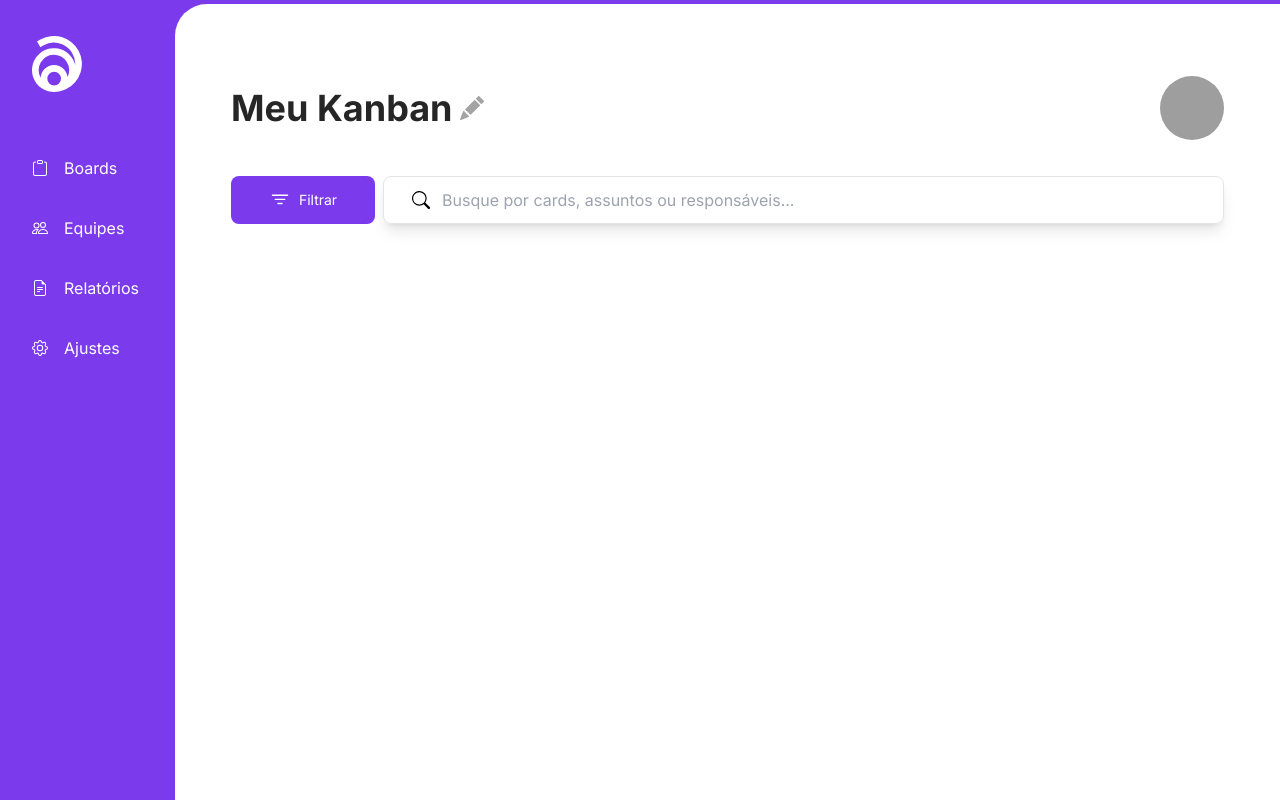
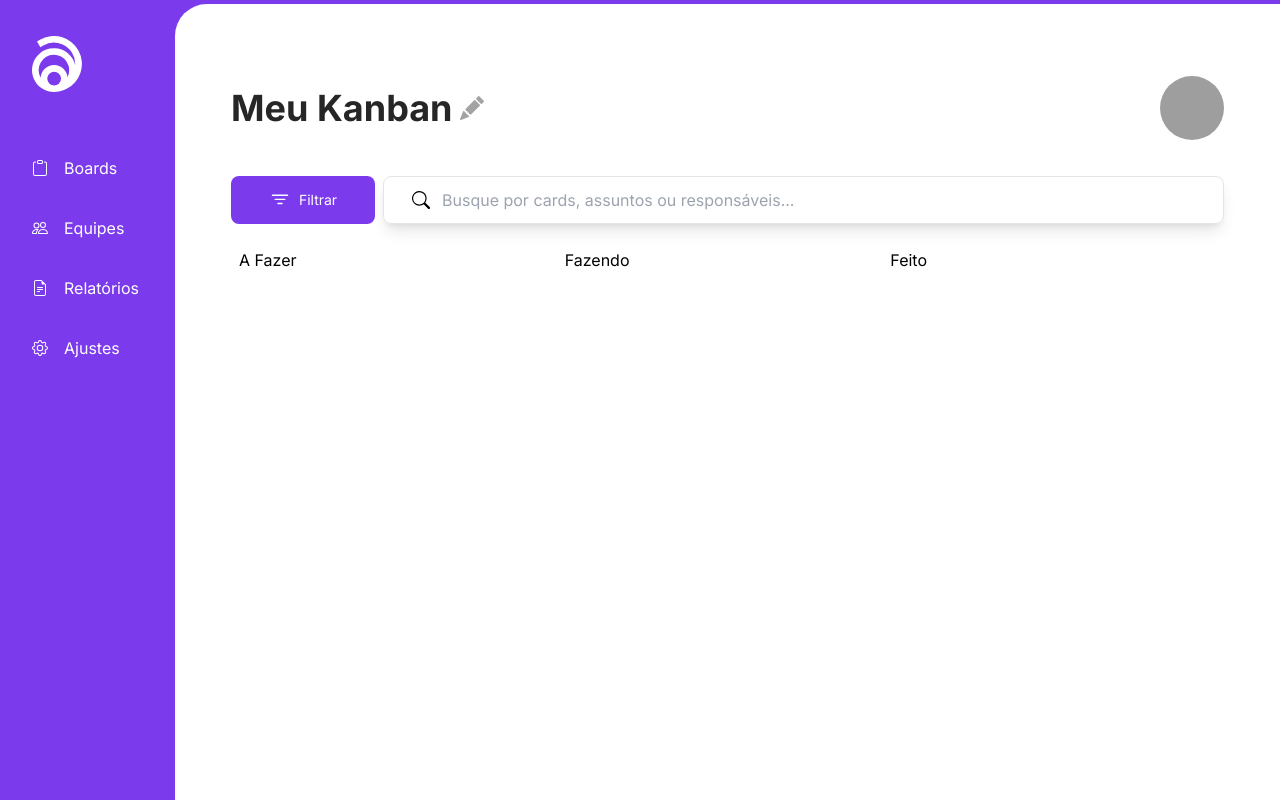
Before and after one commit to andradematheusdev/boracodar-12, a React (Vite) app: page / in a window 1280 px wide. Built offline with nearby package versions, Linux system fonts and the light colour scheme; grey boxes are pictures that could not be loaded.

Commit message:
Fix: content area padding

```diff
--- a/src/App.tsx
+++ b/src/App.tsx
@@ -1,4 +1,4 @@
-import { Header, Navigation, Search } from "./components"
+import { Grid, Header, Navigation, Search } from "./components"
 import Logo from "./components/Logo"
 
 function App() {
@@ -13,12 +13,15 @@ function App() {
         </nav>
       </div>
       <div className="flex flex-1">
-        <div className="flex flex-col w-full py-12 bg-white rounded-tl-[32px]">
-          <div className="flex w-full items-center px-8 py-3">
+        <div className="flex flex-col w-full py-12 bg-white rounded-tl-[32px] px-8">
+          <div className="flex w-full items-center py-3">
             <Header />
           </div>
-          <div className="flex w-full items-center px-8 py-3">
+          <div className="flex w-full items-center py-3">
             <Search />
+          </div>
+          <div className="px-8 py-3">
+            <Grid />
           </div>
         </div>
       </div>
--- /dev/null
+++ b/src/components/grid/index.tsx
@@ -0,0 +1,15 @@
+export const Grid = () => {
+  return (
+    <div className="grid grid-cols-3 grid-rows-1">
+      <div>
+        <span>A Fazer</span>
+      </div>
+      <div>
+        <span>Fazendo</span>
+      </div>
+      <div>
+        <span>Feito</span>
+      </div>
+    </div>
+  )
+}
--- a/src/components/index.tsx
+++ b/src/components/index.tsx
@@ -1,3 +1,4 @@
 export * from './navigation';
 export * from './header';
 export * from './search';
+export * from './grid';
```
